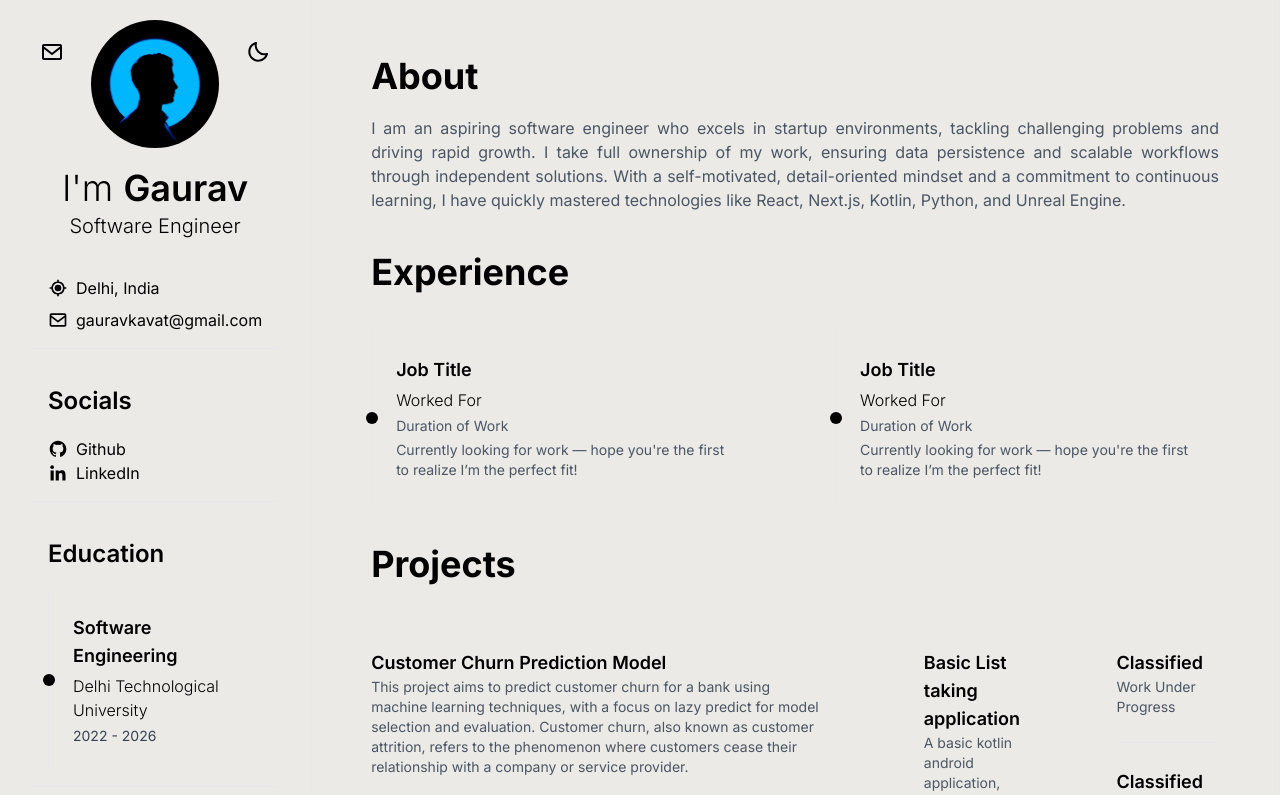
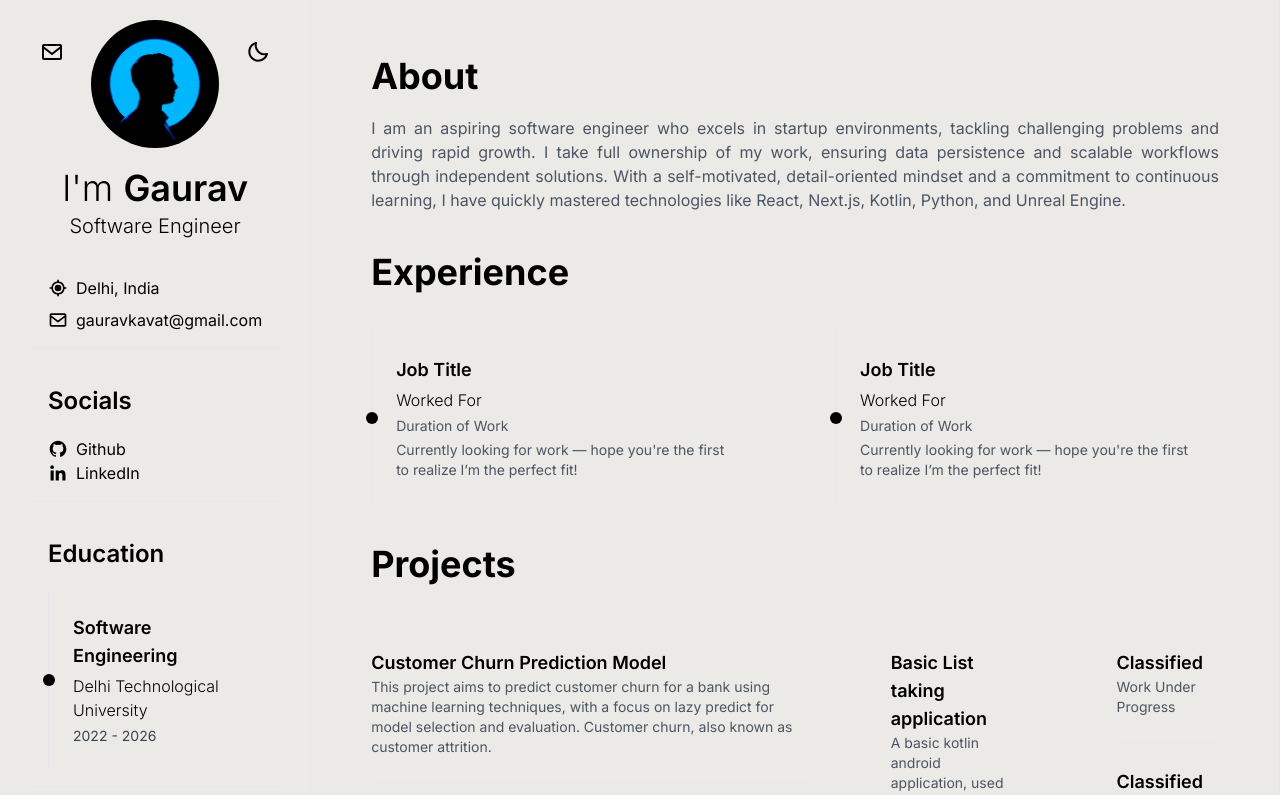
Before and after one commit to GauravKavat/cv, a React (Vite) app: page / in a window 1280 px wide. Shown: the top 795 px of the page. Built offline with nearby package versions, Linux system fonts and the light colour scheme.

Commit message:
Update Home.jsx

```diff
--- a/src/components/Home.jsx
+++ b/src/components/Home.jsx
@@ -50,7 +50,9 @@ const Home = () => {
                 <li className="relative flex flex-col">
                   <span className="text-lg font-semibold">Customer Churn Prediction Model</span>
                   <p className="text-sm text-gray-600 dark:text-gray-400">
-                    This project aims to predict customer churn for a bank using machine learning techniques, with a focus on lazy predict for model selection and evaluation. Customer churn, also known as customer attrition, refers to the phenomenon where customers cease their relationship with a company or service provider.
+                    This project aims to predict customer churn for a bank using machine learning techniques,
+                    with a focus on lazy predict for model selection and evaluation. Customer churn,
+                    also known as customer attrition.
                   </p>
                 </li>
               </div>
@@ -59,7 +61,9 @@ const Home = () => {
                 <li className="relative flex flex-col">
                   <span className="text-lg font-semibold">Notion Clone</span>
                   <p className="text-sm text-gray-600 dark:text-gray-400">
-                    A sleek, minimalist web app inspired by Notion, built using Next.js, TypeScript, JavaScript, and CSS. It offers a versatile workspace for note-taking and project management, with a modern, responsive design.
+                    A sleek, minimalist web app inspired by Notion,
+                    built using Next.js, TypeScript, JavaScript, and CSS.
+                    It offers a versatile workspace for note-taking and project management, with a modern, responsive design.
                   </p>
                 </li>
               </div>
```
